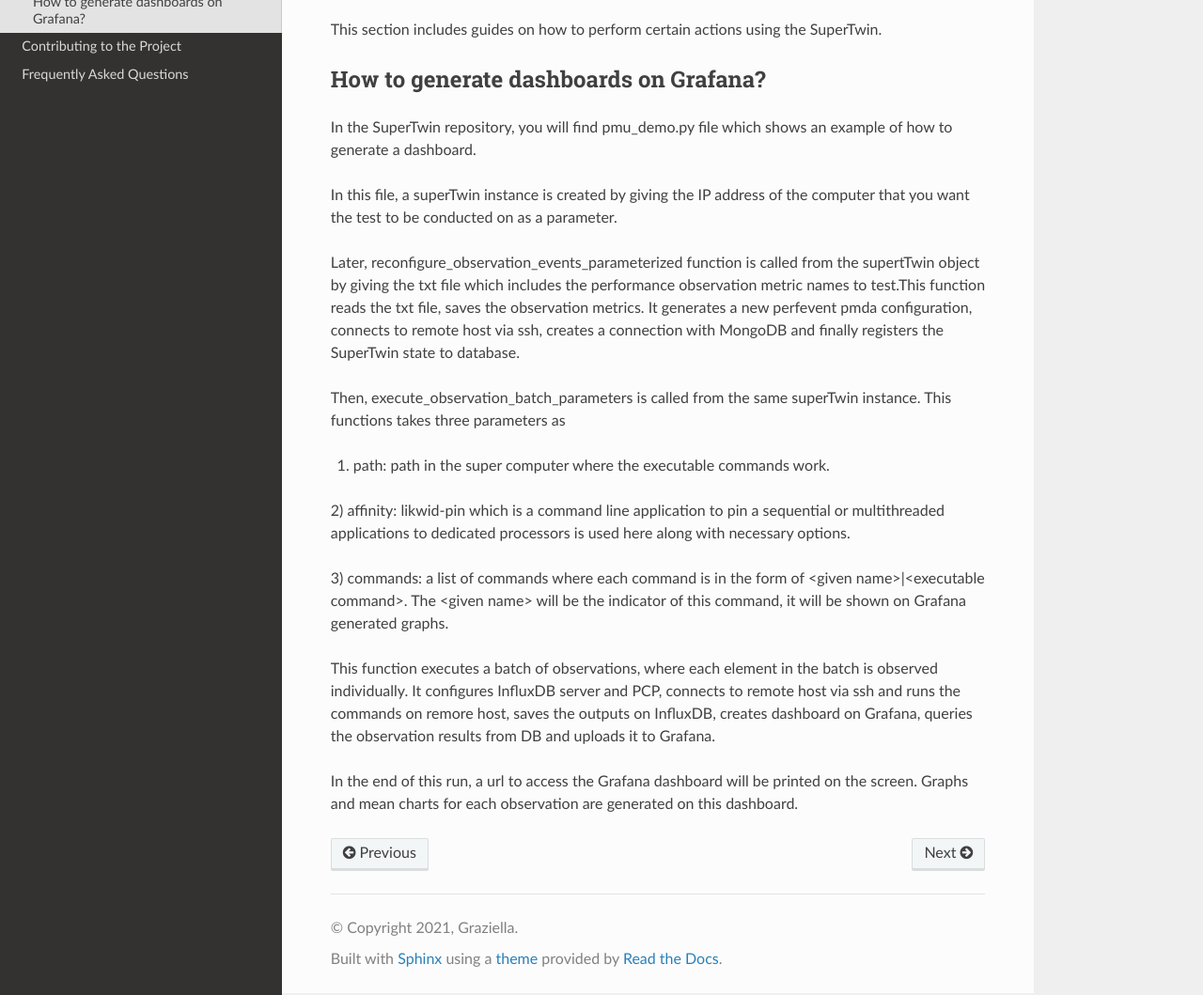
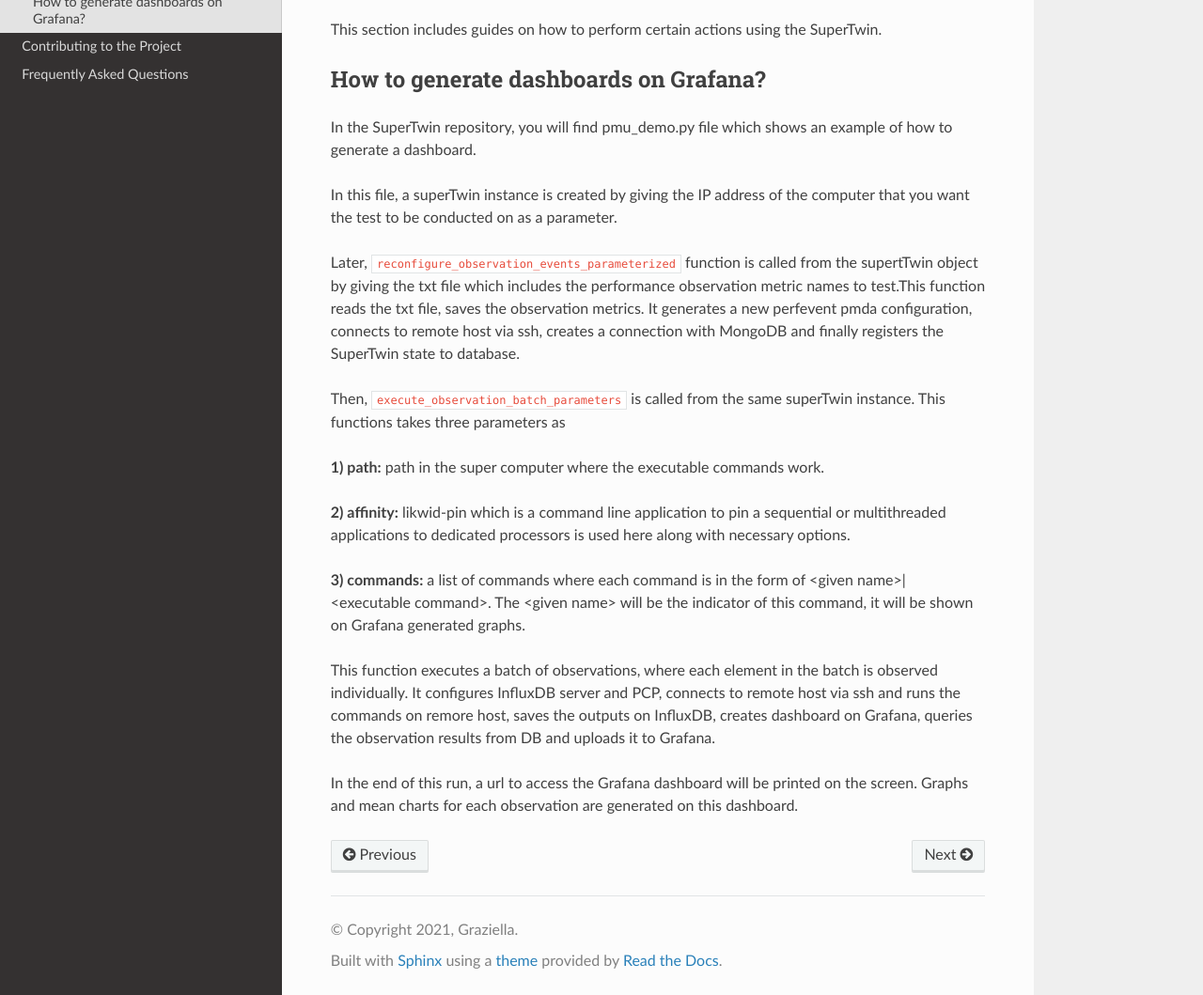
Before and after one commit to AliFehmi/supertwin-1, a Sphinx documentation site: the page built from docs/source/how_to.rst, in a window 1280 px wide and 1323 px high, cut to the strip 264-1323 px from the top of the window. Shown: the whole strip at 94% size. Built offline with Sphinx 7.4.7 and the Read the Docs theme 2.0.0, drawn with Linux system fonts in a browser that asks for light colours.

Commit message:
formatting

```diff
--- a/docs/source/how_to.rst
+++ b/docs/source/how_to.rst
@@ -19,19 +19,19 @@
 In this file, a superTwin instance is created by giving the IP address of the computer that you want the test to be conducted on
 as a parameter.
 
-Later, reconfigure_observation_events_parameterized function is called from the supertTwin object by giving the txt file which
+Later, ``reconfigure_observation_events_parameterized`` function is called from the supertTwin object by giving the txt file which
 includes the performance observation metric names to test.This function reads the txt file, saves the observation metrics. It
 generates a new perfevent pmda configuration, connects to remote host via ssh, creates a connection with MongoDB and finally registers
 the SuperTwin state to database.
 
-Then, execute_observation_batch_parameters is called from the same superTwin instance. This functions takes three parameters as
+Then, ``execute_observation_batch_parameters`` is called from the same superTwin instance. This functions takes three parameters as
 
-1) path: path in the super computer where the executable commands work.
+**1) path:** path in the super computer where the executable commands work.
 
-2) affinity: likwid-pin which is a command line application to pin a sequential or multithreaded applications to dedicated
+**2) affinity:** likwid-pin which is a command line application to pin a sequential or multithreaded applications to dedicated
 processors is used here along with necessary options.
 
-3) commands: a list of commands where each command is in the form of <given name>|<executable command>. The <given name> will be
+**3) commands:** a list of commands where each command is in the form of <given name>|<executable command>. The <given name> will be
 the indicator of this command, it will be shown on Grafana generated graphs.
 
 This function executes a batch of observations, where each element in the batch is observed individually. It configures InfluxDB
```
